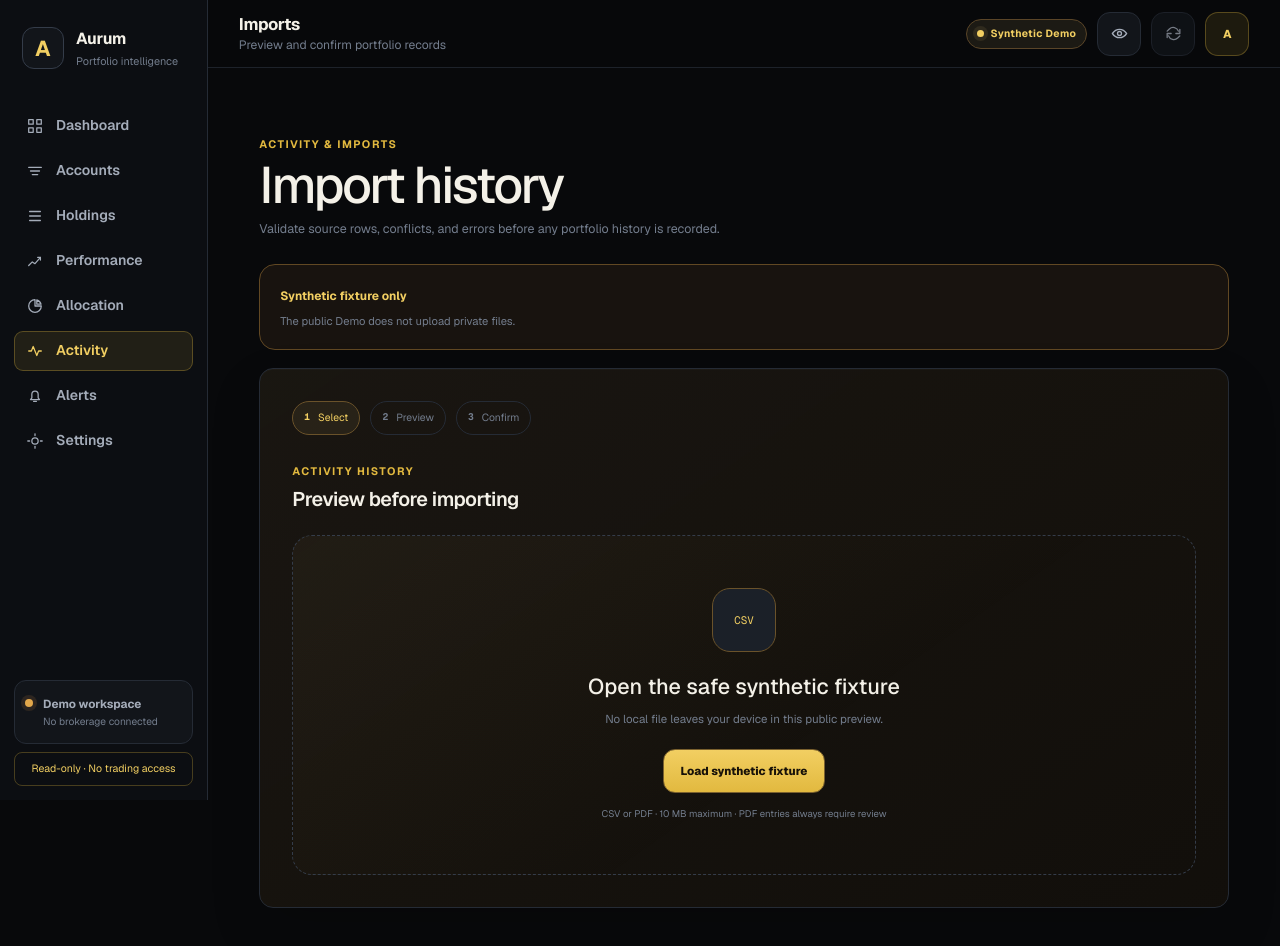
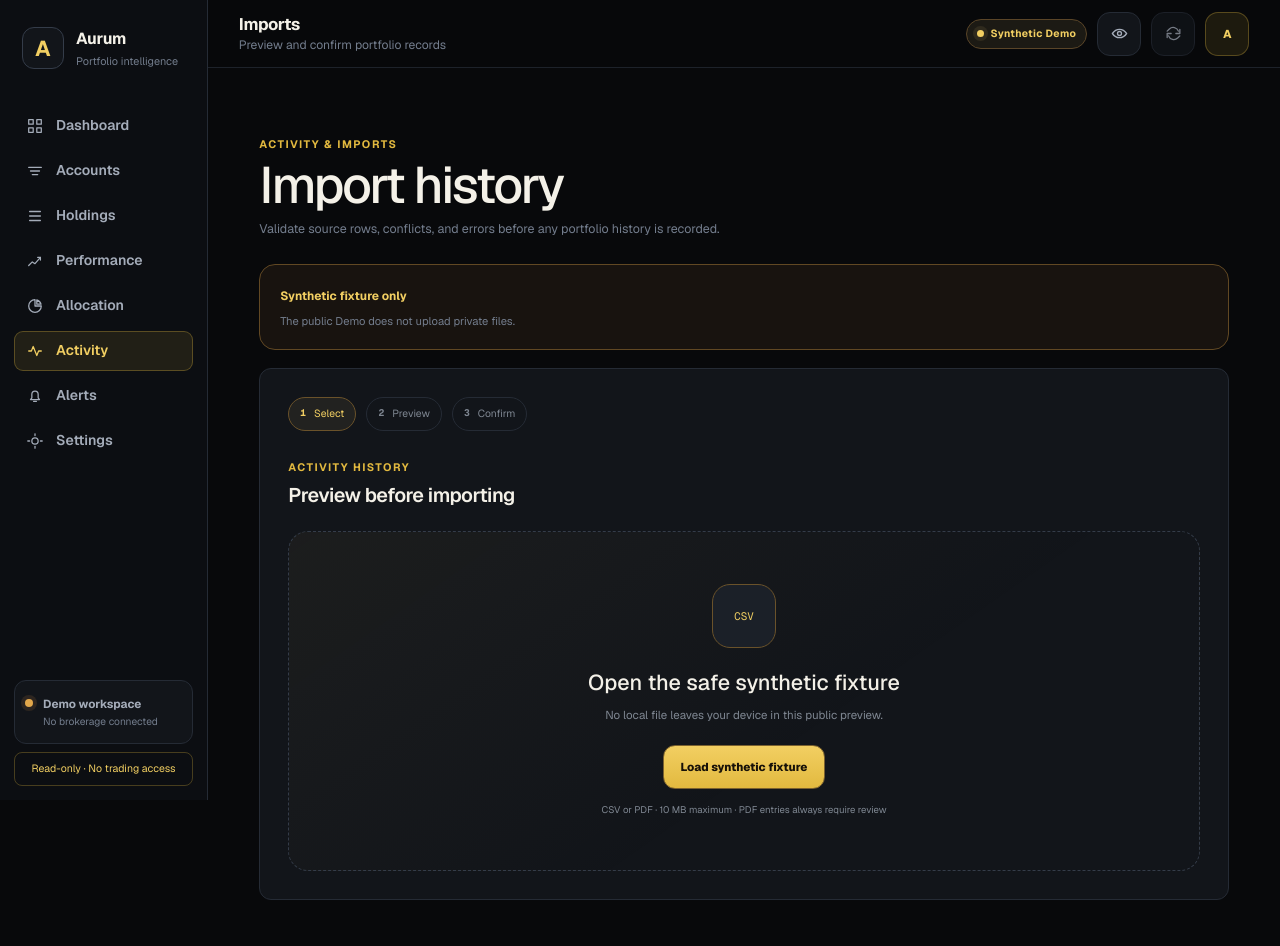
Before and after one commit to ChacoBee/Robinhood-Portfolios-Management, a Next.js app in the folder apps/web/: page /activity/imports in a window 1280 px wide. Shown: the top 946 px of the page. Built offline with nearby package versions, Linux system fonts and the light colour scheme; what @aurum/domain would draw is missing.

Commit message:
feat: modernize Aurum financial surfaces

```diff
--- a/apps/web/app/globals.css
+++ b/apps/web/app/globals.css
@@ -363,10 +363,11 @@ a:focus-visible {
 .allocation-card,
 .insight-card,
 .holdings-card {
+  --muted: #7f8792;
   border: 1px solid var(--border);
-  border-radius: var(--radius-xl);
-  background: linear-gradient(145deg, rgb(27 23 17 / 94%), rgb(18 15 11 / 98%));
-  box-shadow: 0 22px 50px rgb(0 0 0 / 17%), inset 0 1px rgb(255 255 255 / 2.5%);
+  border-radius: var(--radius-lg);
+  background: var(--panel);
+  box-shadow: none;
 }
 
 .hero-card {
@@ -377,20 +378,11 @@ a:focus-visible {
   justify-content: space-between;
   gap: 32px;
   overflow: hidden;
-  padding: clamp(28px, 4vw, 52px);
+  padding: clamp(24px, 3.2vw, 38px);
 }
 
 .hero-card::after {
-  position: absolute;
-  top: -150px;
-  right: -80px;
-  width: 360px;
-  height: 360px;
-  border: 1px solid rgb(216 184 106 / 16%);
-  border-radius: 50%;
-  background: radial-gradient(circle, rgb(216 184 106 / 10%), transparent 66%);
-  content: '';
-  pointer-events: none;
+  content: none;
 }
 
 .hero-copy,
@@ -460,8 +452,8 @@ a:focus-visible {
   gap: 16px;
   padding: 18px;
   border: 1px solid var(--border);
-  border-radius: 18px;
-  background: rgb(9 8 6 / 42%);
+  border-radius: var(--radius-lg);
+  background: var(--canvas-raised);
 }
 
 .quality-ring {
@@ -497,7 +489,7 @@ a:focus-visible {
 .trend-card,
 .allocation-card,
 .holdings-card {
-  padding: clamp(22px, 3vw, 32px);
+  padding: clamp(20px, 2.5vw, 28px);
 }
 
 .trend-card {
@@ -550,7 +542,7 @@ a:focus-visible {
   height: 250px;
   margin-top: 26px;
   overflow: hidden;
-  border-radius: 15px;
+  border-radius: var(--radius-lg);
 }
 
 .chart-grid {
@@ -686,7 +678,7 @@ a:focus-visible {
   align-items: center;
   gap: 11px;
   min-height: 50px;
-  border-bottom: 1px solid rgb(48 41 29 / 70%);
+  border-bottom: 1px solid var(--border);
 }
 
 .allocation-list li:last-child {
@@ -829,7 +821,7 @@ a:focus-visible {
 .holdings-table td {
   height: 64px;
   padding: 10px 16px;
-  border-bottom: 1px solid rgb(48 41 29 / 74%);
+  border-bottom: 1px solid var(--border);
   text-align: right;
 }
 
@@ -864,6 +856,7 @@ a:focus-visible {
 
 .holdings-table tbody td {
   font-family: var(--font-geist-mono);
+  font-variant-numeric: tabular-nums lining-nums;
   color: var(--muted-strong);
   font-size: 0.73rem;
 }
@@ -1308,13 +1301,14 @@ a:focus-visible {
 
 .stat-card {
   display: grid;
-  min-height: 126px;
+  --muted: #7f8792;
+  min-height: 112px;
   align-content: space-between;
   gap: 10px;
-  padding: 20px;
+  padding: 18px;
   border: 1px solid var(--border);
-  border-radius: 18px;
-  background: linear-gradient(145deg, rgb(27 23 17 / 94%), rgb(18 15 11 / 98%));
+  border-radius: var(--radius-lg);
+  background: var(--panel);
 }
 
 .stat-card > p {
@@ -1350,7 +1344,7 @@ a:focus-visible {
 
 .stat-card.tone-watch {
   border-color: #594322;
-  background: linear-gradient(145deg, rgb(55 40 21 / 92%), rgb(22 17 12 / 98%));
+  background: var(--panel);
 }
 
 .section-heading {
@@ -1475,15 +1469,16 @@ a:focus-visible {
 .settings-card,
 .error-state,
 .empty-state {
+  --muted: #7f8792;
   border: 1px solid var(--border);
-  border-radius: var(--radius-xl);
-  background: linear-gradient(145deg, rgb(27 23 17 / 94%), rgb(18 15 11 / 98%));
-  box-shadow: 0 22px 50px rgb(0 0 0 / 15%), inset 0 1px rgb(255 255 255 / 2.5%);
+  border-radius: var(--radius-lg);
+  background: var(--panel);
+  box-shadow: none;
 }
 
 .data-card {
   margin-top: 18px;
-  padding: clamp(22px, 3vw, 32px);
+  padding: clamp(20px, 2.5vw, 28px);
 }
 
 .content-grid > .data-card,
@@ -1775,7 +1770,7 @@ a:focus-visible {
 }
 
 .svg-grid line {
-  stroke: rgb(169 160 149 / 13%);
+  stroke: rgb(37 43 53 / 78%);
   stroke-width: .35;
   stroke-dasharray: 2 2;
   vector-effect: non-scaling-stroke;
@@ -1787,12 +1782,12 @@ a:focus-visible {
 
 .trend-line {
   fill: none;
-  stroke: var(--gold-bright);
+  stroke: var(--gold);
   stroke-linecap: round;
   stroke-linejoin: round;
   stroke-width: 1.4;
   vector-effect: non-scaling-stroke;
-  filter: drop-shadow(0 0 5px rgb(216 184 106 / 35%));
+  filter: none;
 }
 
 .trend-focus-points {
@@ -2168,7 +2163,7 @@ a:focus-visible {
   min-height: 280px;
   align-content: space-between;
   gap: 24px;
-  padding: clamp(24px, 3vw, 32px);
+  padding: clamp(20px, 2.5vw, 28px);
 }
 
 .settings-card h2 {
@@ -2489,6 +2484,34 @@ a:focus-visible {
   width: 100%;
   min-width: 880px;
   border-collapse: collapse;
+}
+
+table {
+  border-collapse: collapse;
+}
+
+thead th {
+  color: var(--muted);
+  font-size: 0.68rem;
+  letter-spacing: 0.06em;
+  text-transform: uppercase;
+}
+
+tbody tr {
+  border-top: 1px solid var(--border);
+}
+
+tbody tr:hover {
+  background: rgb(255 255 255 / 2.5%);
+}
+
+.hero-value,
+.financial-value,
+td.numeric,
+th.numeric,
+.holdings-table td,
+.data-table td {
+  font-variant-numeric: tabular-nums lining-nums;
 }
 
 .data-table th,
```
Also changed, not shown: 1 other file (tests, documents, lock files or other folders).
